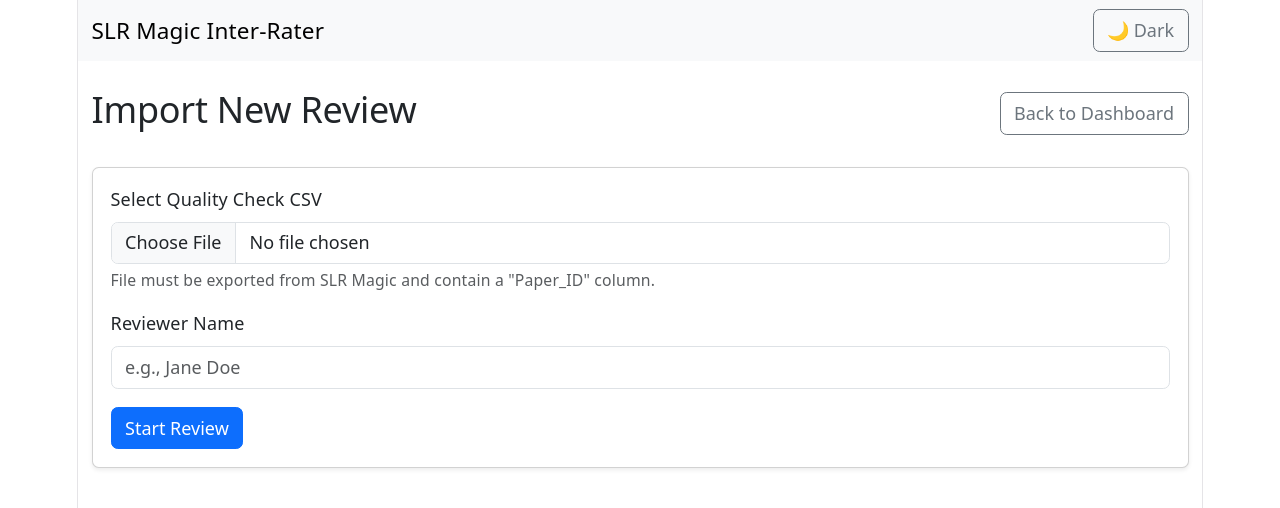
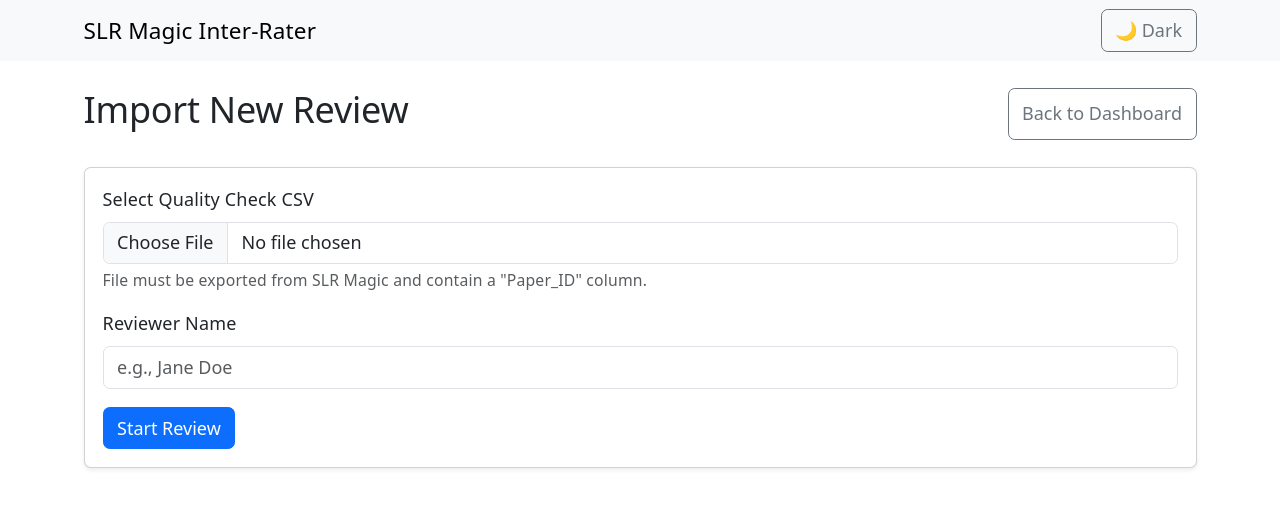
Before and after one commit to iwas108/SLR-Magic, a React (Vite) app in the folder inter-rater/: page / in a window 1280 px wide. Both pictures are taken after a click on the button "Import New Review (CSV)". Shown: the top 508 px of the page. Built offline with nearby package versions, Linux system fonts and the light colour scheme.

Commit message:
style: update alignment in workflow components and remove fixed width and border from root layout

```diff
--- a/inter-rater/src/components/ImportWorkflow.jsx
+++ b/inter-rater/src/components/ImportWorkflow.jsx
@@ -56,7 +56,7 @@
 
   return (
     <div className="container mt-4">
-      <div className="d-flex justify-content-between align-items-center mb-4">
+      <div className="d-flex justify-content-between align-items-left mb-4">
         <h2>Import New Review</h2>
         <button className="btn btn-outline-secondary" onClick={() => onNavigate('dashboard')}>
           Back to Dashboard
--- a/inter-rater/src/components/ReviewScreen.jsx
+++ b/inter-rater/src/components/ReviewScreen.jsx
@@ -59,7 +59,7 @@
 
   return (
     <div className="container mt-3 mb-5 pb-5">
-      <div className="d-flex justify-content-between align-items-center mb-3">
+      <div className="d-flex justify-content-between align-items-left mb-3">
         <h4>Reviewing: {session.filename}</h4>
         <span className="badge bg-secondary">
           {currentIndex + 1} of {session.data.length}
--- a/inter-rater/src/index.css
+++ b/inter-rater/src/index.css
@@ -55,10 +55,8 @@
 }
 
 #root {
-  width: 1126px;
   max-width: 100%;
   margin: 0 auto;
-  border-inline: 1px solid var(--border);
   min-height: 100svh;
   display: flex;
   flex-direction: column;
```
